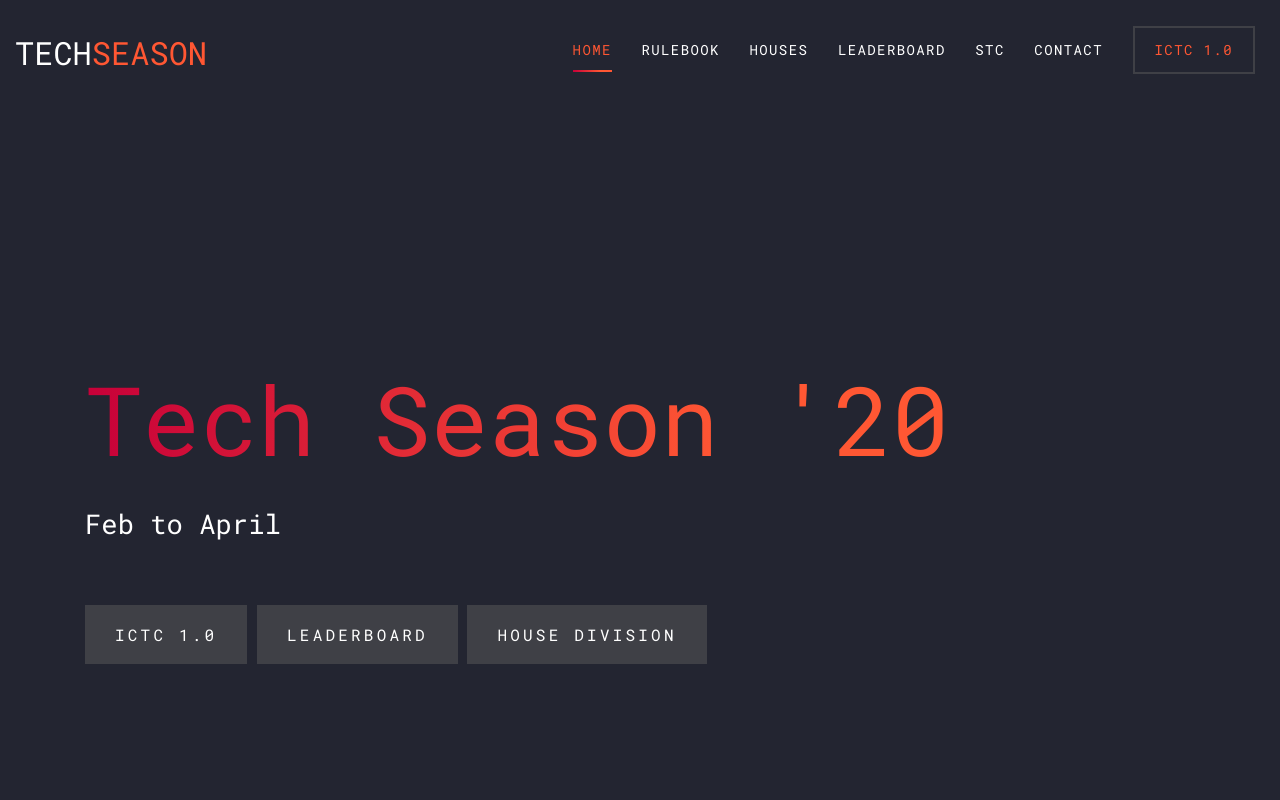
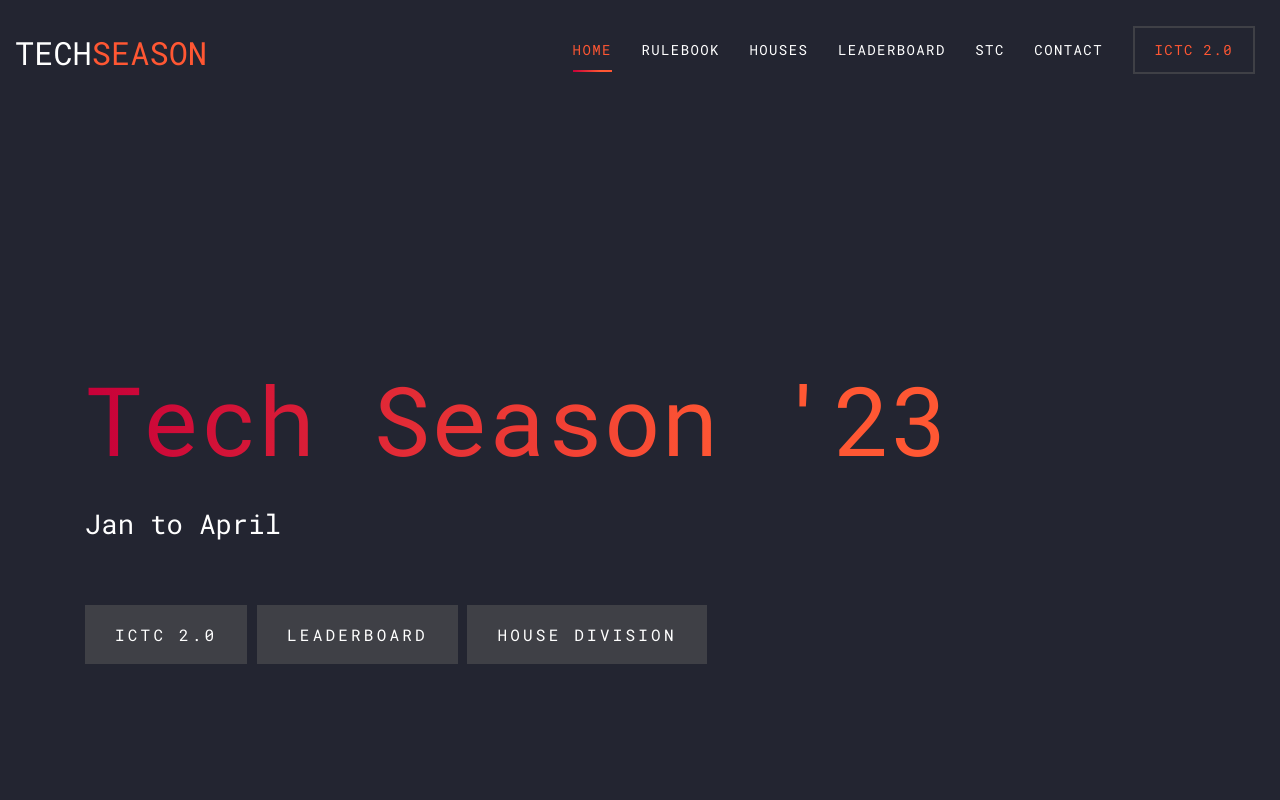
Before and after one commit to binayaginesh/STC-Website, a plain HTML site: page techseason/index.html in a window 1280 px wide. Shown: the top 800 px of the page. Drawn offline with Linux system fonts and the light colour scheme; files whose address does not match are found by name.

Commit message:
Updated information on techseason page

```diff
--- a/techseason/index.html
+++ b/techseason/index.html
@@ -51,7 +51,7 @@
                                 <li><a href="./leaderboard.html">Leaderboard</a></li>
                                 <li><a href="../index.html">STC</a></li>
                                 <li><a href="./contact.html">Contact</a></li>
-                                <li class="cta"><a href="./ictc.html">ICTC 1.0</a></li>
+                                <li class="cta"><a href="./ictc.html">ICTC 2.0</a></li>
                             </ul>
                         </nav>
                     </div>
@@ -61,21 +61,23 @@
             </div>
         </header>
 
+        <!-- The hero section starts -->
         <div class="site-section site-hero">
             <div class="container">
                 <div class="row align-items-center">
                     <div class="col-md-10">
                         <!-- <span class="d-block mb-3 caption" data-aos="fade-up" data-aos-delay="100">Conference 2019</span> -->
-                        <h1 class="d-block mb-4" data-aos="fade-up" data-aos-delay="200">Tech Season '20</h1>
-                        <span class="d-block mb-5 caption" data-aos="fade-up" data-aos-delay="300">Feb to April</span>
+                        <h1 class="d-block mb-4" data-aos="fade-up" data-aos-delay="200">Tech Season '23</h1>
+                        <span class="d-block mb-5 caption" data-aos="fade-up" data-aos-delay="300">Jan to April</span>
                         <a href="./ictc.html" class="btn-custom" data-aos="fade-up" data-aos-delay="400"><span>ICTC
-								1.0</span></a>
+								2.0</span></a>
                         <a href="./leaderboard.html" class="btn-custom" data-aos="fade-up" data-aos-delay="400"><span>Leaderboard</span></a>
                         <a href="./housedivision.html" class="btn-custom" data-aos="fade-up" data-aos-delay="400"><span>House Division</span></a>
                     </div>
                 </div>
             </div>
         </div>
+        <!-- The hero section ends -->
 
         <div class="site-section" id="site-events">
             <div class="container">
```
Also changed, not shown: techseason/contact.html (+1 -1 lines), techseason/housedivision.html (+1 -1 lines), techseason/leaderboard.html (+1 -1 lines).
